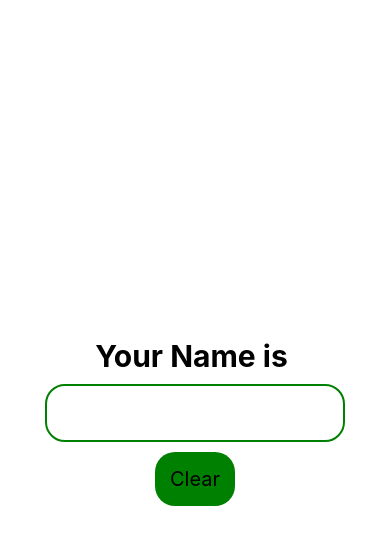
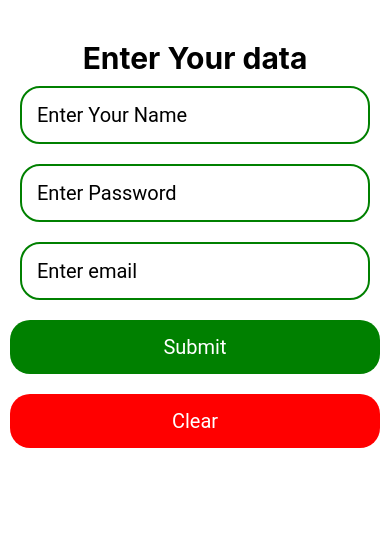
Before and after one commit to Rohit-Nandagawali/learning_react_native, a React Native app: screen / in a window 390 px wide. Shown: the top 544 px of the page. Built offline with nearby package versions, Linux system fonts and the light colour scheme.

Commit message:
created a form using states
learn about  secureTextEntry=boolean
is used to create password field, and practiced previous concepts

```diff
--- a/App.tsx
+++ b/App.tsx
@@ -5,30 +5,69 @@ import externalStyle from './externalStyle';
 import {
   Text,
   View,
-  Button,
   StyleSheet,
   TextInput,
   Pressable
 } from 'react-native';
 
 
+
 function App(): JSX.Element {
-  const [name,setName]=useState("")
+  const [name, setName] = useState("")
+  const [password, setPassword] = useState("")
+  const [email, setEmail] = useState("")
+  const [display, setDisplay] = useState(false)
+
+  const handleClear=()=>{
+    setDisplay(false)
+    setName("")
+    setPassword("")
+    setEmail("")
+  }
+
   return (
-    <View style={{flex:1,alignItems:"center",justifyContent:"center"}}>
-      <Text style={{ fontSize: 30, fontWeight: 'bold',margin:10}}>Your Name is {name}</Text>
+    <View >
+      <Text style={{ fontSize: 30, fontWeight: 'bold', marginTop: 40, alignSelf: 'center' }}>Enter Your data</Text>
       <TextInput
-      style={Internalstyles.TextInput}
-      value={name}
-      placeholder='Enter Your name'
-      onChangeText={(text)=>setName(text)}
+        style={Internalstyles.TextInput}
+        value={name}
+        placeholder='Enter Your Name'
+        onChangeText={(text) => setName(text)}
+      />
+      <TextInput
+        style={Internalstyles.TextInput}
+        value={password}
+        secureTextEntry={true}
+        placeholder='Enter Password'
+        onChangeText={(text) => setPassword(text)}
+      />
+      <TextInput
+        style={Internalstyles.TextInput}
+        value={email}
+        placeholder='Enter email'
+        onChangeText={(text) => setEmail(text)}
       />
 
-      <Pressable style={Internalstyles.Button} onPress={()=>setName("")}>
-        <Text style={{fontSize:20}}>Clear</Text>
+      <Pressable style={[Internalstyles.Button]} onPress={() => {setName("") ;setDisplay(true)}}>
+        <Text style={{ fontSize: 20, color: "white", fontFamily: "Roboto", }}>Submit</Text>
       </Pressable>
 
-    {/* there is no style property to <Button> use <Presseble> */}
+      <Pressable style={[Internalstyles.Button, { backgroundColor: "red" }]} onPress={handleClear}>
+        <Text style={{ fontSize: 20, color: "white", fontFamily: "Roboto", }}>Clear</Text>
+      </Pressable>
+
+      {display ?
+        <View>
+          <Text style={{ fontSize: 20 }}>
+            Your name is {name},
+            Your password is {password},
+            Your email is {email}
+          </Text>
+        </View> : null
+      }
+
+
+      {/* there is no style property to <Button> use <Presseble> */}
       {/* <Button
       title='Clear'
       onPress={()=>setName("")}/> */}
@@ -39,30 +78,30 @@ function App(): JSX.Element {
 
 
 // defining Internal styling using StyleSheet.create()
-const Internalstyles=StyleSheet.create({
-  TextInput:{
-    color:"white",
-    fontSize:20,
-    fontFamily:"Roboto",
-    padding:15,
-    width:300,
-    borderRadius:20,
-    borderWidth:2,
-    borderColor:"green"
+const Internalstyles = StyleSheet.create({
+  TextInput: {
+    color: "black",
+    fontSize: 20,
+    fontFamily: "Roboto",
+    padding: 15,
+    marginHorizontal: 20,
+    marginVertical: 10,
+    borderRadius: 20,
+    borderWidth: 2,
+    borderColor: "green"
   }
   ,
-  Button:{
-    color:"white",
-    fontSize:25,
-    fontFamily:"Roboto",
-    padding:15,
-    margin:10,
-    backgroundColor:"green",
-    borderRadius:20,
-    alignItems:"center",
-    textAlign:"center",
-    borderColor:"green"
-  }
+  Button: {
+
+    padding: 15,
+    margin: 10,
+    backgroundColor: "green",
+    borderRadius: 20,
+    alignItems: "center",
+    textAlign: "center",
+    borderColor: "green",
+
+  },
 
 })
 export default App;
```
